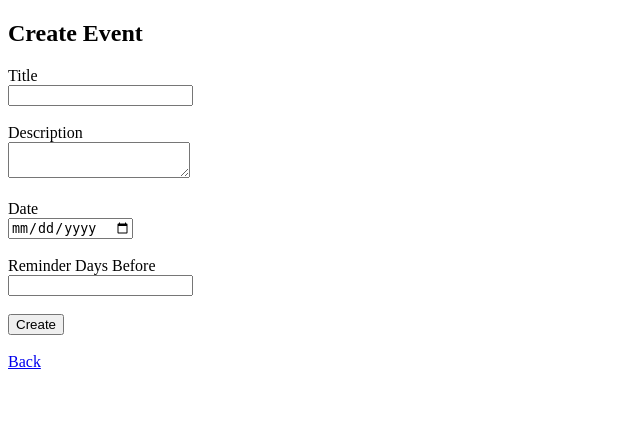
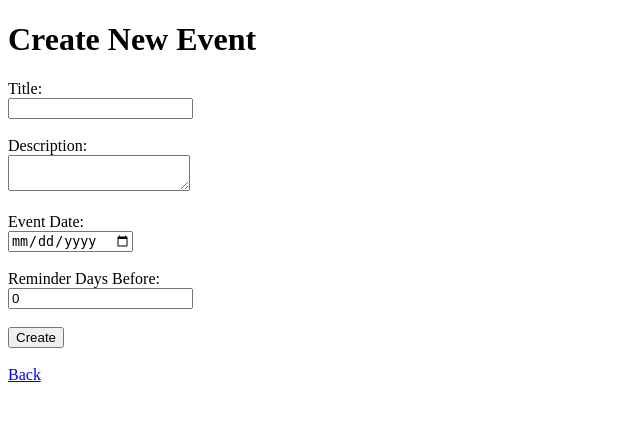
Before and after one commit to anfaruk00797-dev/LeadFlare, a Flask app: page /create_event in a window 1280 px wide. Shown: the top 421 px of the page, without its empty margins (0-640 px from the left). Run offline with Flask 3, Linux system fonts and the light colour scheme; a user stored in the database is signed in.

Commit message:
edit code

```diff
--- a/templates/create_event.html
+++ b/templates/create_event.html
@@ -7,20 +7,20 @@
 
 <body>
 
-    <h2>Create Event</h2>
+    <h1>Create New Event</h1>
 
     <form method="POST">
-        <label>Title</label><br>
+        <label>Title:</label><br>
         <input type="text" name="title" required><br><br>
 
-        <label>Description</label><br>
+        <label>Description:</label><br>
         <textarea name="description"></textarea><br><br>
 
-        <label>Date</label><br>
+        <label>Event Date:</label><br>
         <input type="date" name="event_date" required><br><br>
 
-        <label>Reminder Days Before</label><br>
-        <input type="number" name="reminder_days" required><br><br>
+        <label>Reminder Days Before:</label><br>
+        <input type="number" name="reminder_days" value="0"><br><br>
 
         <button type="submit">Create</button>
     </form>
```
Also changed, not shown: instance/database.db.
